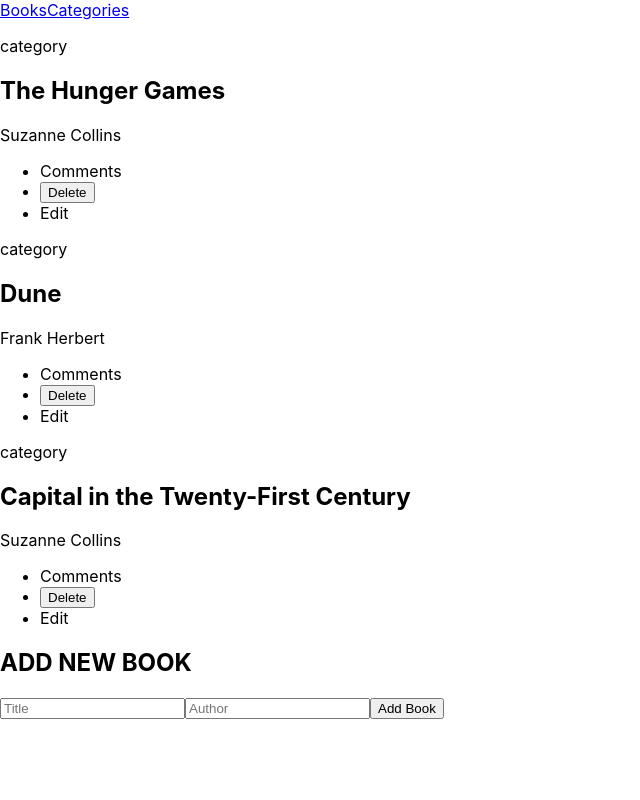
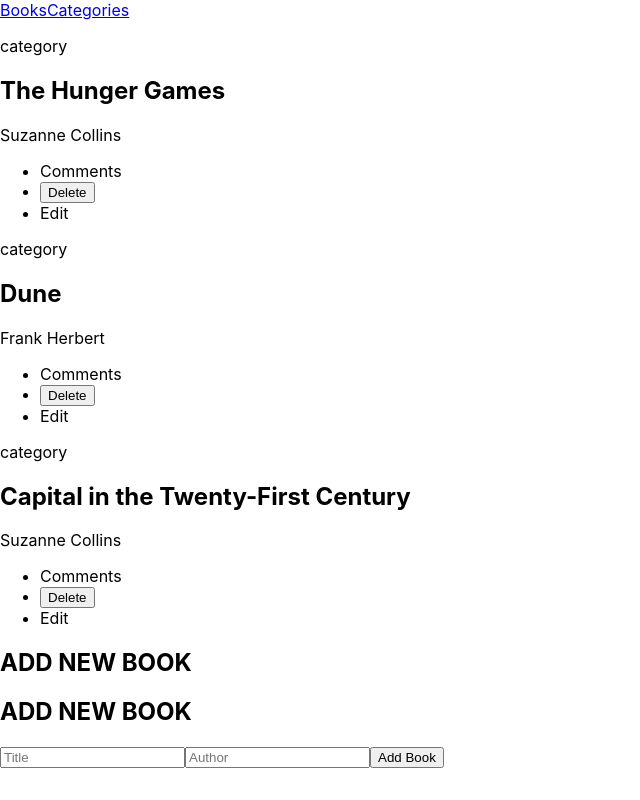
Before and after one commit to Braingenius2/Bookstore, a React (Create React App) app: page / in a window 1280 px wide. Shown: the whole page, without its empty margins (0-640 px from the left). Built offline with nearby package versions, Linux system fonts and the light colour scheme.

Commit message:
Refactor BookForm.js

```diff
--- a/src/components/BookForm.js
+++ b/src/components/BookForm.js
@@ -1,19 +1,28 @@
 import React, { useState } from 'react';
-import PropTypes from 'prop-types';
+import { useDispatch } from 'react-redux';
+import { addBook } from '../redux/books/booksSlice';
+import AddBookButton from './AddBookButton';
 
-const BookForm = ({ onAdd }) => {
+const BookForm = () => {
+  const dispatch = useDispatch();
   const [title, setTitle] = useState('');
   const [author, setAuthor] = useState('');
 
-  const onSubmit = (e) => {
-    e.preventDefault();
-    onAdd({ title, author });
+  const handleAddBook = () => {
+    const newBook = {
+      id: null, // Will be set in the reducer
+      title,
+      author,
+    };
+    dispatch(addBook(newBook));
     setTitle('');
     setAuthor('');
   };
 
   return (
-    <form onSubmit={onSubmit}>
+    <div>
+      <h2 className="form-title">ADD NEW BOOK</h2>
+      <form>
         <input
           type="text"
           placeholder="Title"
@@ -26,13 +35,10 @@
           value={author}
           onChange={(e) => setAuthor(e.target.value)}
         />
-      <button type="submit">Add Book</button>
+        <AddBookButton onAdd={handleAddBook} />
       </form>
+    </div>
   );
 };
 
-BookForm.propTypes = {
-  onAdd: PropTypes.func.isRequired,
-};
-
 export default BookForm;
```
Lines whose indentation alone changed are shown as unchanged.
